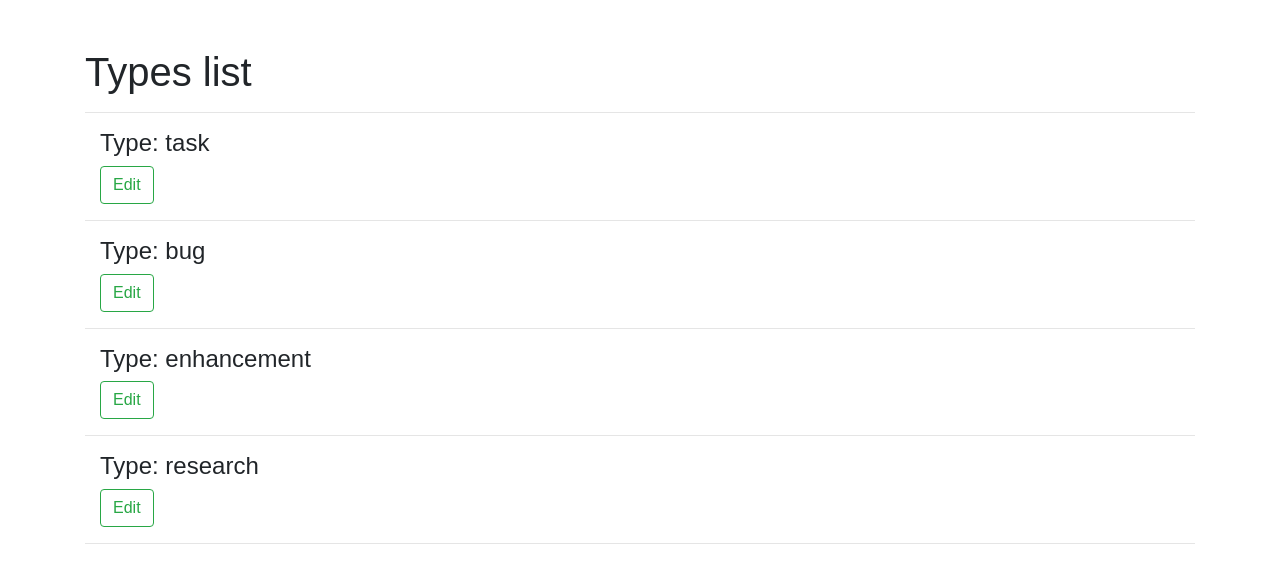
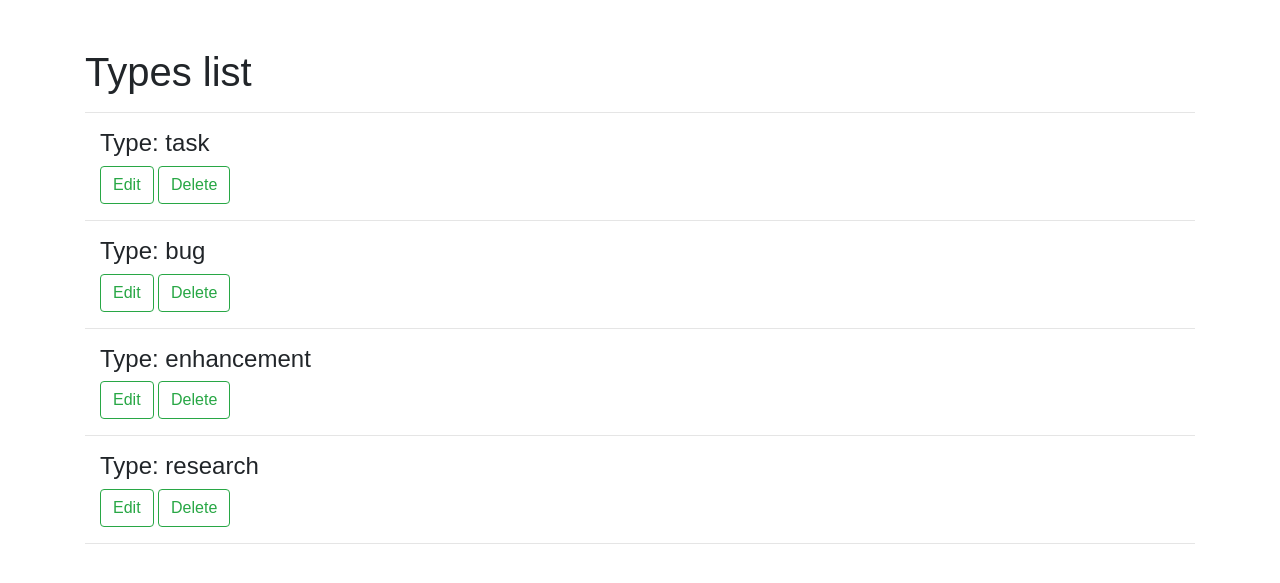
Before and after one commit to coffee3333/python_group_3_lesson_49_atai_mamytov, a Django app: page /types/ in a window 1280 px wide. Shown: the part 89-672 px from the top of the page. Run offline with Django 3.2, Linux system fonts and the light colour scheme; data comes from the database, SQL or seed files in the repository; some libraries are stand-ins or nearby versions.

Commit message:
Added delete_status.html, delete_type.html. Changed views.py, urls.py, for deleting statuses, types

```diff
--- a/source/main/urls.py
+++ b/source/main/urls.py
@@ -16,7 +16,7 @@ Including another URLconf
 from django.contrib import admin
 from django.urls import path
 from webapp.views import IndexView, TaskTrackerView, TaskTrackerCraeteView, TaskTrackerUpdateView, TaskTrackerDeleteView, \
-    types_list, status_list, types_create_view, statuses_create_view, types_edit_view, statuses_edit_view
+    types_list, status_list, types_create_view, statuses_create_view, types_edit_view, statuses_edit_view, type_delete_view, statuses_delete_view
 
 urlpatterns = [
     path('admin/', admin.site.urls),
@@ -30,5 +30,7 @@ urlpatterns = [
     path('types/create/', types_create_view, name='type_create'),
     path('statuses/create/', statuses_create_view, name='status_create'),
     path('types/edit/<int:pk>', types_edit_view, name='type_edit'),
-    path('statuses/edit/<int:pk>', statuses_edit_view, name='status_edit')
+    path('statuses/edit/<int:pk>', statuses_edit_view, name='status_edit'),
+    path('types/delete/<int:pk>', type_delete_view, name='type_delete'),
+    path('statuses/delete/<int:pk>', statuses_delete_view, name='status_delete')
 ]
--- a/source/webapp/templates/status_ls.html
+++ b/source/webapp/templates/status_ls.html
@@ -11,6 +11,7 @@
         <div class="container">
             <h4>Status: {{ status.status }} </h4>
             <a href="{% url 'status_edit' status.pk %}" class="btn btn-outline-success">Edit</a>
+            <a href="{% url 'status_delete' status.pk %}" class="btn btn-outline-success">Delete</a>
         </div>
         <hr>
     {% endfor %}
--- a/source/webapp/templates/types_ls.html
+++ b/source/webapp/templates/types_ls.html
@@ -11,6 +11,7 @@
         <div class="container">
             <h4>Type: {{ type.type }} </h4>
             <a href="{% url 'type_edit' type.pk %}" class="btn btn-outline-success">Edit</a>
+            <a href="{% url 'type_delete' type.pk %}" class="btn btn-outline-success">Delete</a>
         </div>
         <hr>
     {% endfor %}
--- a/source/webapp/views.py
+++ b/source/webapp/views.py
@@ -155,3 +155,21 @@ def statuses_edit_view(request, pk):
         else:
             return render(request, 'update_status.html', context={'status': statuses, 'form': form})
     return redirect('status_ls')
+
+
+def type_delete_view(request, pk):
+    type = get_object_or_404(Type, pk=pk)
+    if request.method == 'GET':
+        return render(request, 'delete_type.html', context={'type': type})
+    elif request.method == 'POST':
+        type.delete()
+        return redirect('type_ls')
+
+
+def statuses_delete_view(request, pk):
+    statuses = get_object_or_404(Status, pk=pk)
+    if request.method == 'GET':
+        return render(request, 'delete_status.html', context={'status': statuses})
+    elif request.method == 'POST':
+        statuses.delete()
+        return redirect('status_ls')
```
Also changed, not shown: source/webapp/templates/delete_status.html (added, +17 -0 lines), source/webapp/templates/delete_type.html (added, +17 -0 lines).
